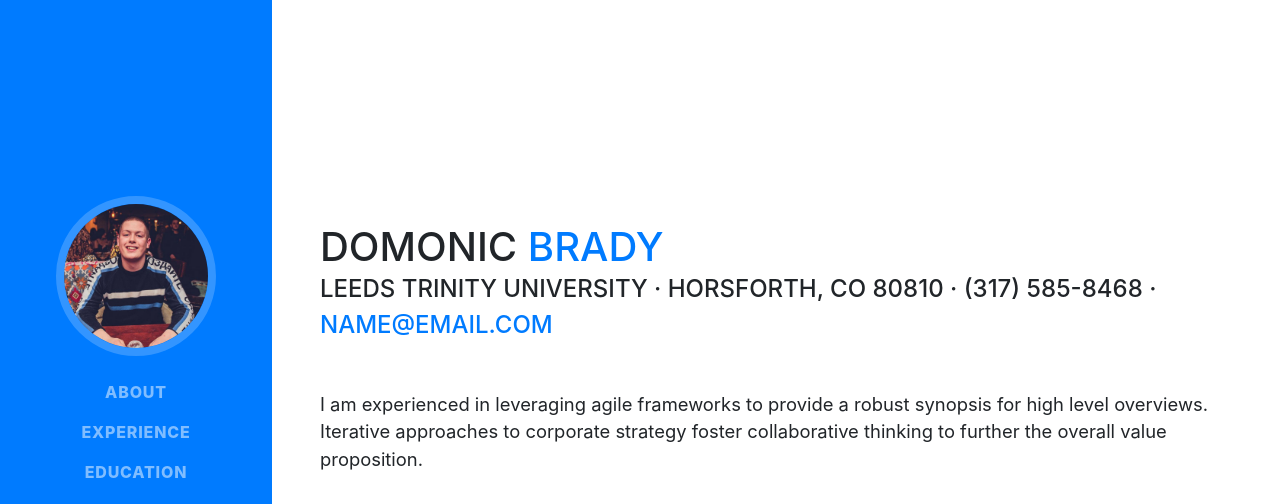
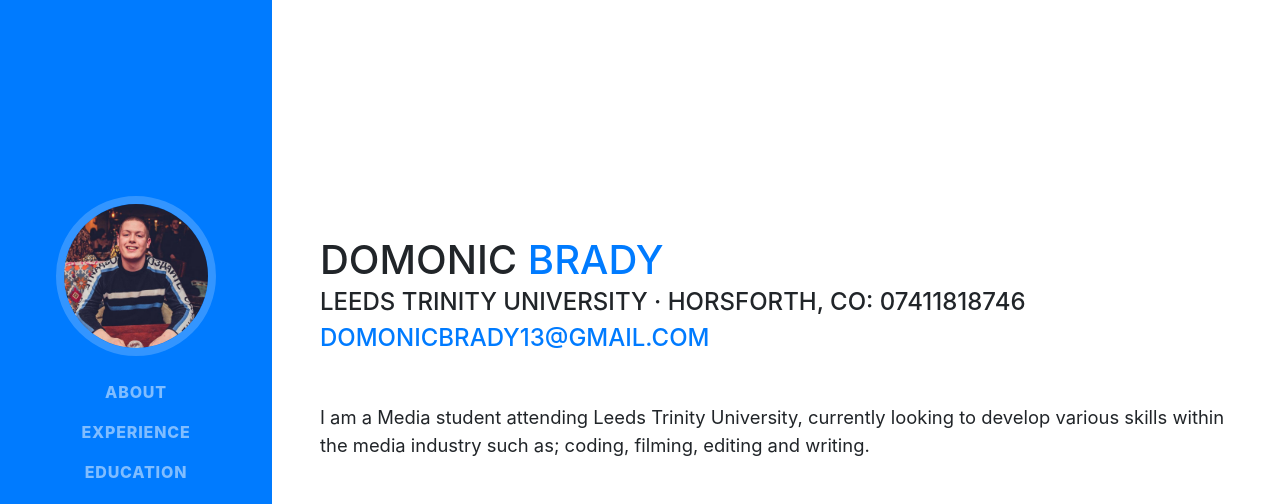
Before and after one commit to Bradylicious/Bradylicious.github.io, a website with bundled scripts: page index.html in a window 1280 px wide. Shown: the top 504 px of the page. Built offline with nearby package versions, Linux system fonts and the light colour scheme; a web font is replaced by a local one.

Commit message:
Update index.html

```diff
--- a/index.html
+++ b/index.html
@@ -66,10 +66,10 @@
           <h1 class="mb-0">Domonic
             <span class="text-primary">Brady</span>
           </h1>
-          <div class="subheading mb-5">Leeds Trinity University · Horsforth, CO 80810 · (317) 585-8468 ·
-            <a href="mailto:name@email.com">name@email.com</a>
+          <div class="subheading mb-5">Leeds Trinity University · Horsforth, CO: 07411818746
+            <a href="mailto:name@email.com">domonicbrady13@gmail.com</a>
           </div>
-          <p class="lead mb-5">I am experienced in leveraging agile frameworks to provide a robust synopsis for high level overviews. Iterative approaches to corporate strategy foster collaborative thinking to further the overall value proposition.</p>
+          <p class="lead mb-5">I am a Media student attending Leeds Trinity University, currently looking to develop various skills within the media industry such as; coding, filming, editing and writing.</p>
           <div class="social-icons">
             <a href="#">
               <i class="fab fa-linkedin-in"></i>
```
